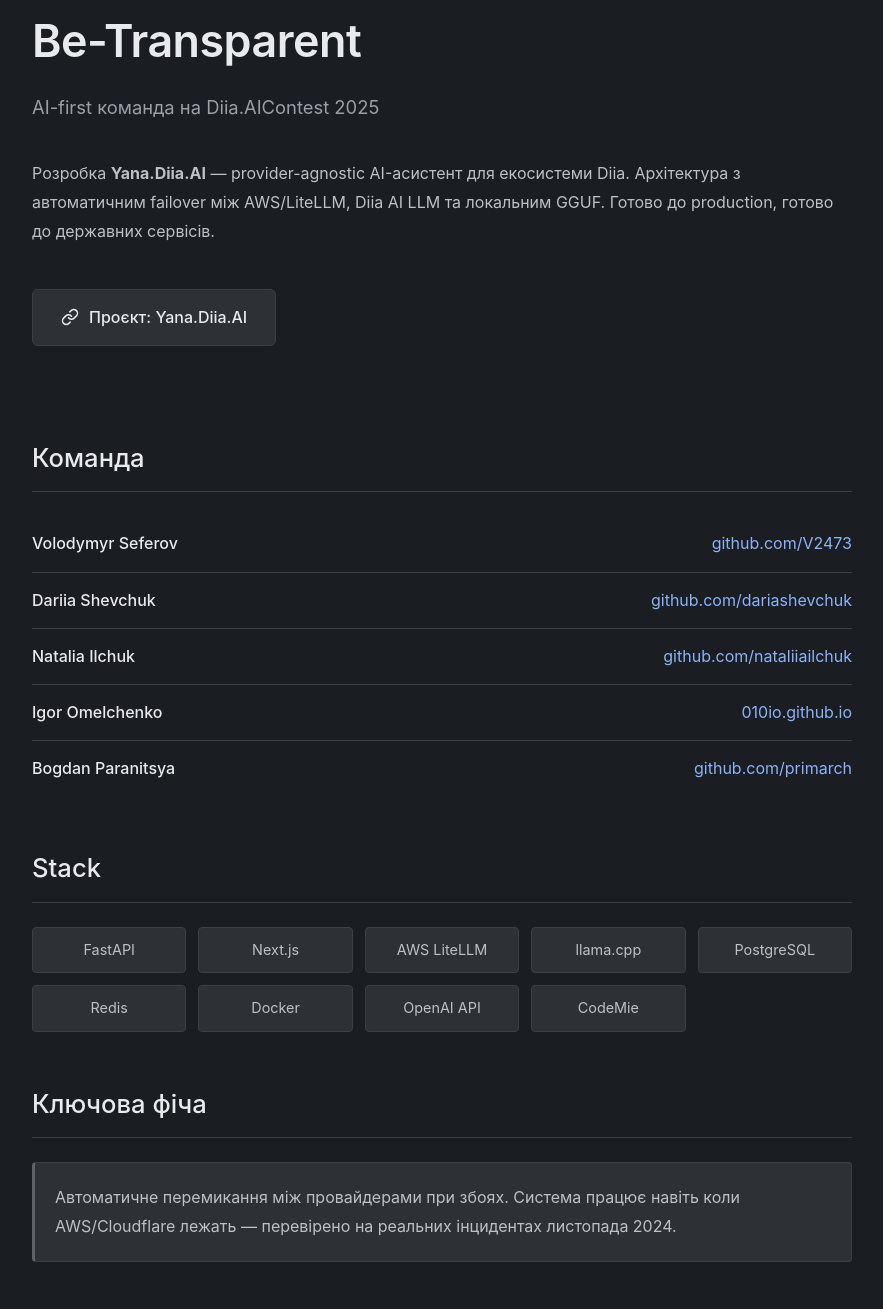
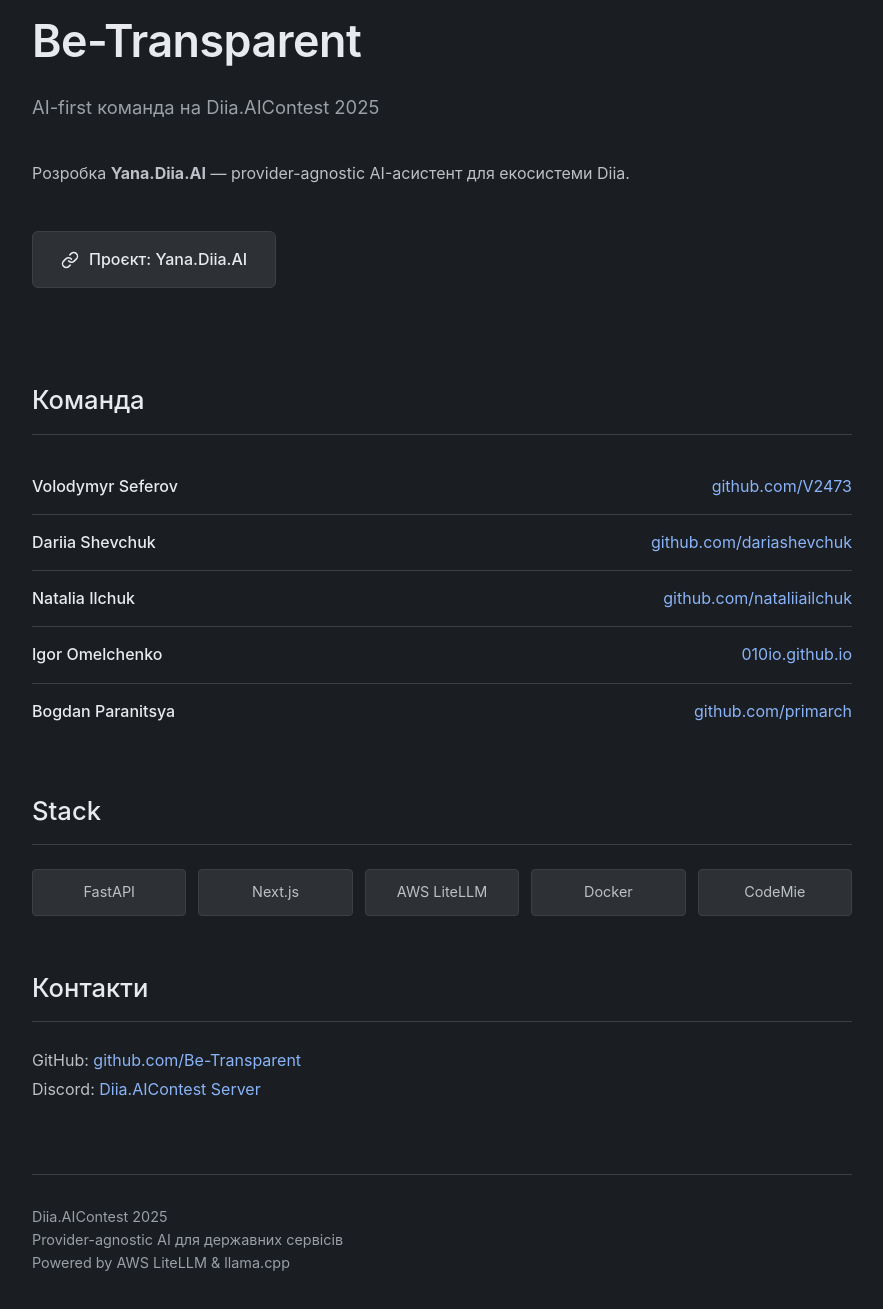
Before and after one commit to Be-Transparent/Be-Transparent.github.io, a plain HTML site: page index.html in a window 1280 px wide. Shown: the part 197-1506 px from the top of the page, without its empty margins (198-1081 px from the left). Drawn offline with Linux system fonts and the light colour scheme.

Commit message:
Update index.html

```diff
--- a/index.html
+++ b/index.html
@@ -214,8 +214,7 @@
 
     <p>
         Розробка <strong>Yana.Diia.AI</strong> — provider-agnostic AI-асистент для екосистеми Diia.
-        Архітектура з автоматичним failover між AWS/LiteLLM, Diia AI LLM та локальним GGUF.
-        Готово до production, готово до державних сервісів.
+
     </p>
 
     <a href="https://be-transparent.github.io/Yana.Diia/" class="project-link">
@@ -255,19 +254,11 @@
         <div class="stack-item">FastAPI</div>
         <div class="stack-item">Next.js</div>
         <div class="stack-item">AWS LiteLLM</div>
-        <div class="stack-item">llama.cpp</div>
-        <div class="stack-item">PostgreSQL</div>
-        <div class="stack-item">Redis</div>
         <div class="stack-item">Docker</div>
-        <div class="stack-item">OpenAI API</div>
         <div class="stack-item">CodeMie</div>
     </div>
 
-    <h2>Ключова фіча</h2>
-    <div class="feature-box">
-        <p style="margin: 0;">
-            Автоматичне перемикання між провайдерами при збоях. Система працює навіть коли AWS/Cloudflare лежать —
-            перевірено на реальних інцидентах листопада 2024.
+
         </p>
     </div>
 
```
